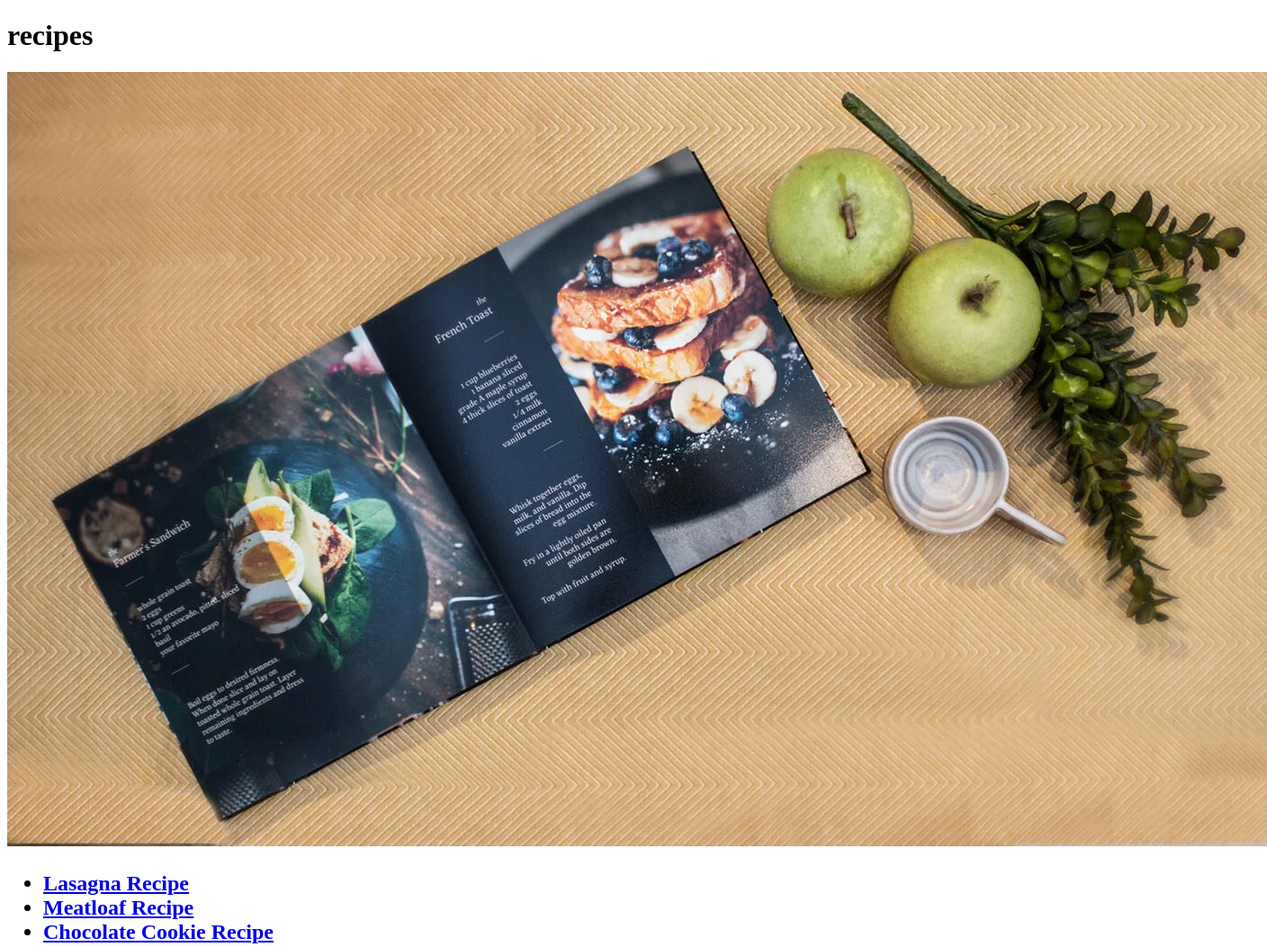
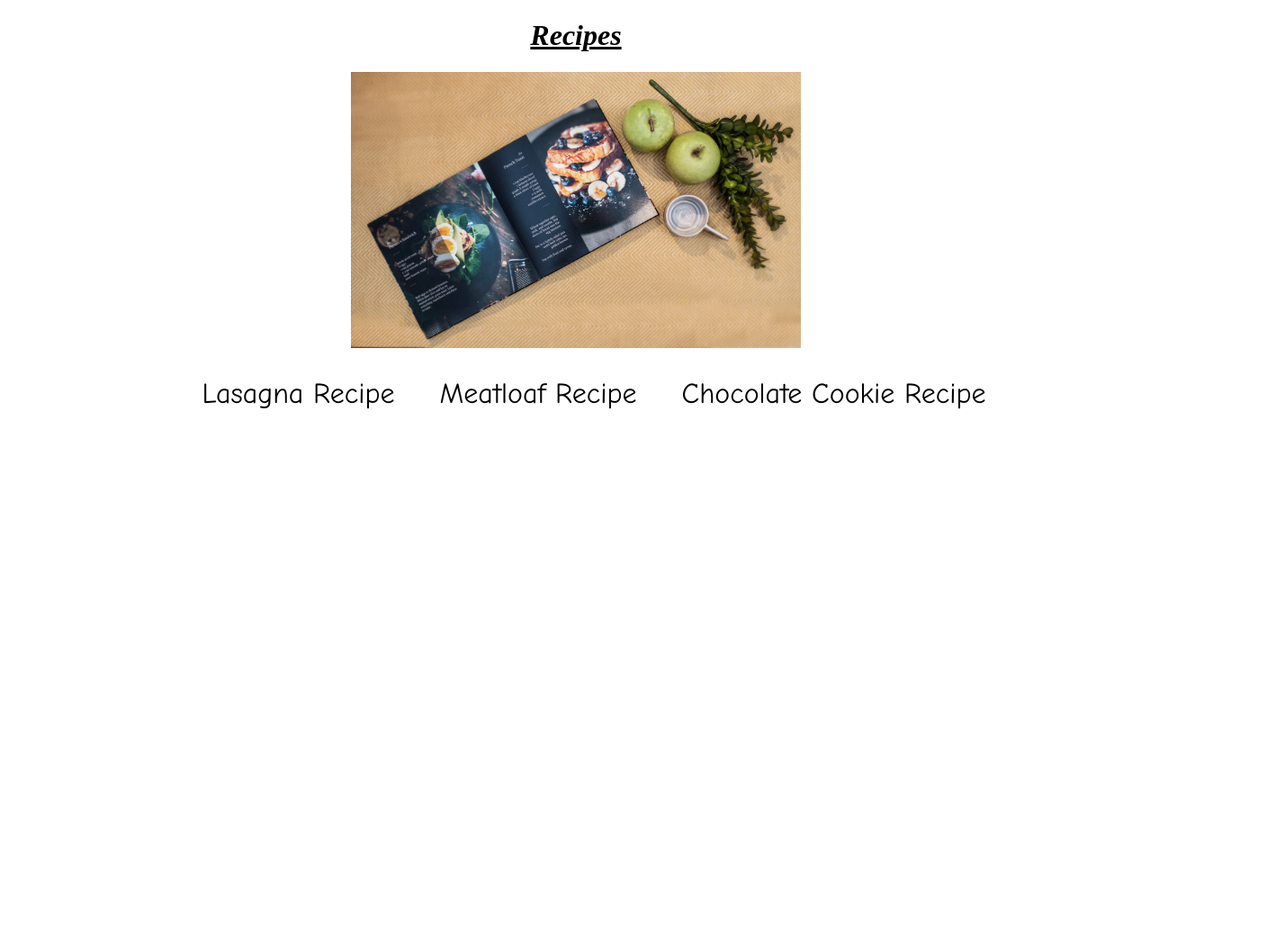
Before and after one commit to Robert12905/odin-recipes, a plain HTML site: page index.html in a window 1280 px wide. Shown: the whole page at 90% size, 1408 px wide, since content can reach past the window. After the commit the page ends 800 px from the top, so only its background shows below. Drawn offline with Linux system fonts and the light colour scheme.

Commit message:
added some css for practice

```diff
--- a/index.html
+++ b/index.html
@@ -4,21 +4,50 @@
 <head>
     <meta charset="UTF-8">
     <title>Robert's Magnificent Odin-Recipes</title>
+
+    <link rel="stylesheet" href="styles.css">
+
+    <style>
+
+        ul {
+
+            color:black;
+
+            font-size: 32px;
+            font-family: comic sans ms, sans-serif;
+
+            display: flex;
+
+            list-style: none;
+
+            justify-content: center;
+            gap: 50px;
+
+        }
+
+        li {
+
+            flex-wrap: nowrap;
+            display: inline-block;
+
+        }
+
+    </style>
+
 </head>
 
 <body>
 
-    <h1>recipes</h1>
-    <img src="assets\recipe-book.jpg">
+    <h1 class="head">Recipes</h1>
+    <p><img class="recipe-book" src="assets/recipe-book.jpg"></p>
 
     <!--unordered list of recipes-->
-    <h2>
+
         <ul>
-            <li><a href="recipes\lasagna.html">Lasagna Recipe</a></li>
-            <li><a href="recipes\meatloaf.html">Meatloaf Recipe</a></li>
-            <li><a href="recipes\chocolate-cookie.html">Chocolate Cookie Recipe</a></li>
+            <li><a href="recipes/lasagna.html">Lasagna Recipe</a></li>
+            <li><a href="recipes/meatloaf.html">Meatloaf Recipe</a></li>
+            <li><a href="recipes/chocolate-cookie.html">Chocolate Cookie Recipe</a></li>
         </ul>
-    </h2>
 
 </body>
 
--- a/styles.css
+++ b/styles.css
@@ -0,0 +1,27 @@
+.head {
+
+    text-align: center;
+
+}
+
+.recipe-book {
+
+    height: auto;
+    width: 500px;
+
+    display: block;
+    margin-left: auto;
+    margin-right: auto;
+
+}
+
+a {
+    color:inherit;
+    text-decoration: none;
+}
+
+h1 {
+    text-decoration: underline;
+    font-weight: bolder;
+    font-style: italic;
+}
```
Also changed, not shown: recipes/chocolate-cookie.html (+6 -4 lines), recipes/lasagna.html (+5 -3 lines), recipes/meatloaf.html (+7 -4 lines).
